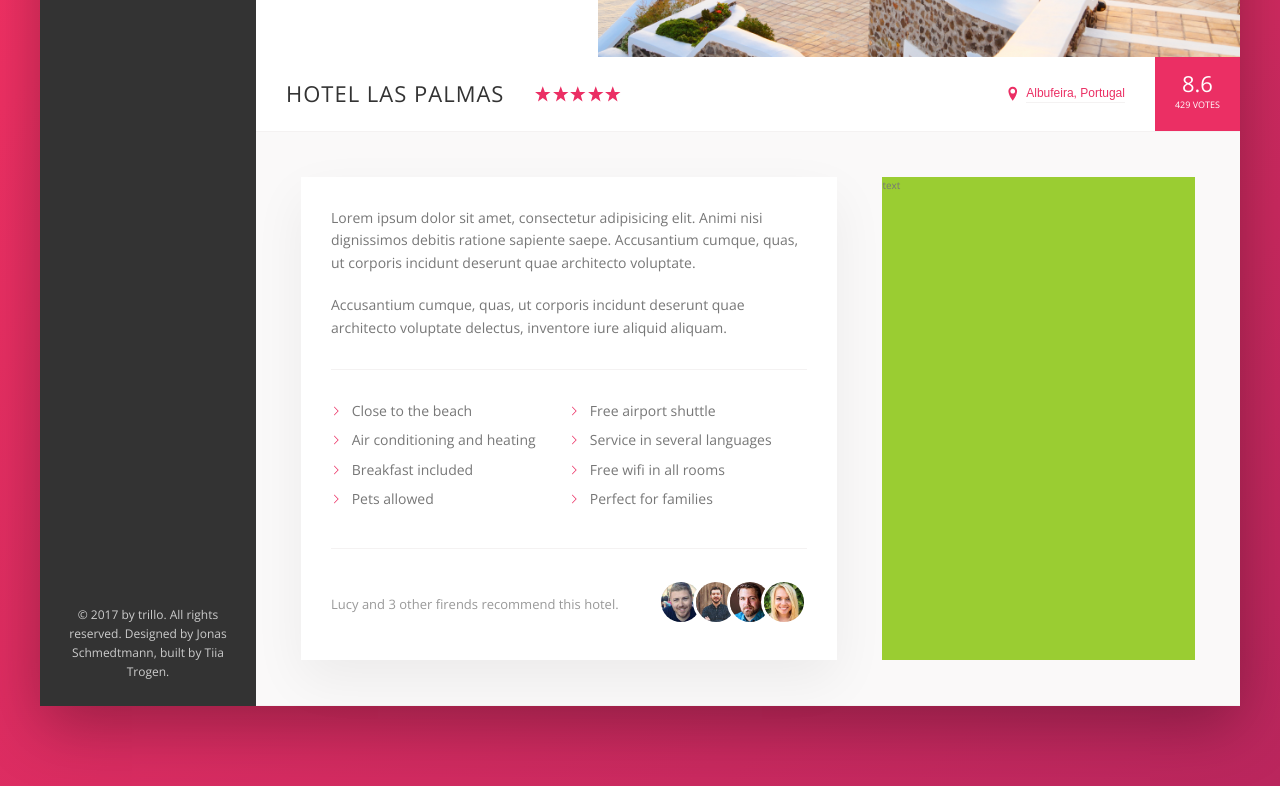
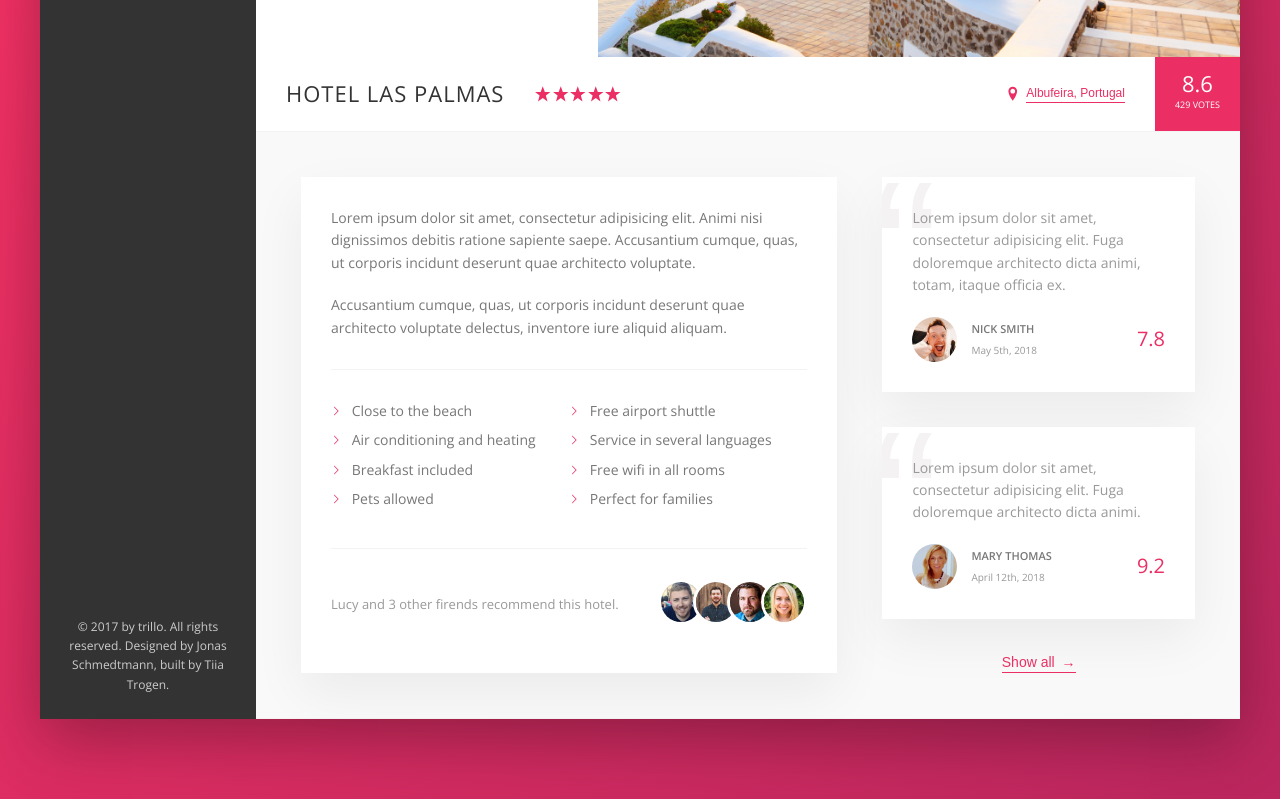
Before and after one commit to TiiTro/Trillo-Udemy-project, a website: page index.html in a window 1280 px wide. Shown: the part 478-1277 px from the top of the page. Drawn offline with nearby package versions, Linux system fonts and the light colour scheme.

Commit message:
Built the reviews

```diff
--- a/index.html
+++ b/index.html
@@ -186,24 +186,55 @@
                       <img src="img/user-6.jpg" alt="Friend 6" class="recommend__photo">
                     </div>
                   </div>
+                 </div>
+
+                 <!-- USER REVIEWS -->
+                 <!-- User 1 -->
+                 <figure class="user-reviews">
+                   <figure class="review">
+                     <blockquote class="review__text">
+                       Lorem ipsum dolor sit amet, consectetur adipisicing elit. Fuga doloremque architecto dicta animi, totam, itaque officia ex.
+                     </blockquote>
+                     <figcaption class="review__user">
+                       <img src="img/user-1.jpg" alt="User 1" class="review__photo">
+                       <div class="review__user-box">
+                         <p class="review__user-name">
+                           Nick Smith</p>
+                          <p class="review__user-date">May 5th, 2018</p>
+                       </div>
+                       <div class="review__rating">7.8</div>
+                     </figcaption>
+                   </figure>
 
 
+                   <!-- User 2 -->
+                     <figure class="review">
+                       <blockquote class="review__text">
+                         Lorem ipsum dolor sit amet, consectetur adipisicing elit. Fuga doloremque architecto dicta animi.
+                       </blockquote>
+                       <figcaption class="review__user">
+                         <img src="img/user-2.jpg" alt="User 1" class="review__photo">
+                         <div class="review__user-box">
+                           <p class="review__user-name">
+                             Mary Thomas</p>
+                            <p class="review__user-date">April 12th, 2018</p>
+                         </div>
+                         <div class="review__rating">9.2</div>
+                       </figcaption>
+                     </figure>
 
-                 </div>
-                 <div class="user-reviews">
-                   text
-                   <div class="user-review-1">
 
-                   </div>
-                   <div class="user-review-2">
+                    <button class="btn-inline">Show all <span>&rarr;</span></button>
+                  </figure>
 
-                   </div>
+
+                  <!-- end of user review -->
 
                    <!-- btn -->
                    <!--<div class="">
                    <button class="btn-inline">Show all</button>
                  </div> -->
-                 </div> <!-- end of user review -->
+
 
                </div> <!-- end of detail -->
 
--- a/sass/_components.scss
+++ b/sass/_components.scss
@@ -289,28 +289,39 @@
     text-transform: uppercase;
     font-size: .9rem;
   }
+}
 
+////////////////////////////////////////////////////
+////// BUTTON INLINE /////////////////////////////////
 
 .btn-inline {
   position: relative;
   border: none;
   font-size: inherit;
   color: var(--color-primary);
-    border-bottom: var(--line);
+  border-bottom: 1px solid currentColor;
   padding-bottom: 2px;
   display: inline-block;
   background-color: transparent;
   cursor: pointer;
   transition: transform .2s;
 
+  & span {
+    margin-left: 3px;
+    transition: all .2s;
+  }
+
   &:hover {
     color: var(--color-grey-dark-1);
+
+    span {
+      margin-left: 8px;
+    }
   }
 
   &:focus {
     outline: none;
     animation: pulsate 1s infinite;
-    }
   }
 }
 
@@ -414,8 +425,74 @@
         margin-right: -1.5rem;
       }
     }
+}
 
+////////////////////////////////////////////////////
+////// REVIEWS /////////////////////////////////
+////////////////////////////////////////////////////
 
+.review {
+  background-color: #fff;
+  padding: 3rem;
+  margin-bottom: 3.5rem;
+  box-shadow: var(--shadow-light);
+  position: relative;
+  overflow: hidden;
+
+  &__text {
+    color: var(--color-grey-dark-3);
+    margin-bottom: 2rem;
+    position: relative;
+    z-index: 10;
+  }
+
+  &__user {
+    display: flex;
+    align-items: center;
+  }
+
+  &__photo {
+    width: 4.5rem;
+    height: 4.5rem;
+    border-radius: 50%;
+  }
+
+  &__user-box {
+    display: flex;
+    flex-direction: column;
+    margin-right: auto;
+    margin-left: 1.4rem;
+  }
+
+  &__user-name {
+    text-transform: uppercase;
+    font-size: 1.1rem;
+    font-weight: 600;
+    margin-bottom: .4rem;
+  }
+
+  &__user-date {
+    font-size: 1rem;
+    color: var(--color-grey-dark-3);
+  }
+
+  &__rating {
+    font-size: 2rem;
+    color: var(--color-primary);
+    font-weight: 300;
+  }
+
+  &::before {
+    content: "\201C";
+    position: absolute;
+    top: -8.5rem;
+    left: -1rem;
+    font-size: 20rem;
+    color: var(--color-grey-light-2);
+    font-family: sans-serif;
+    z-index: 1;
 
 
   }
+
+}
--- a/sass/_layout.scss
+++ b/sass/_layout.scss
@@ -41,6 +41,7 @@
 ////////////////////////////////////////////////////
 
 .detail {
+  font-size: 1.4rem;
   display: flex;
   background-color: var(--color-grey-light-1);
   padding: 4.5rem;
@@ -49,7 +50,6 @@
 
 
 .description {
-  font-size: 1.4rem;
   background-color: #fff;
   flex: 0 0 60%;
   padding: 3rem;
@@ -59,24 +59,8 @@
 
 
 .user-reviews {
-  //display: flex;
+  display: flex;
   flex: 1;
-  background-color: yellowgreen;
-  //flex-direction: column;
-  //justify-content: space-evenly;
-  //align-items: center;
-
-
-  /*&-1 {
-    height: 20px;
-    width: 20px;
-    background-color: blue;
-    margin-bottom: 10px;
-  }
-
-  &-2 {
-    height: 20px;
-    width: 20px;
-    background-color: blue;
-  }*/
+  flex-direction: column;
+  align-items: center;
 }
```
Also changed, not shown: css/style.css. Lines whose indentation alone changed are shown as unchanged.
